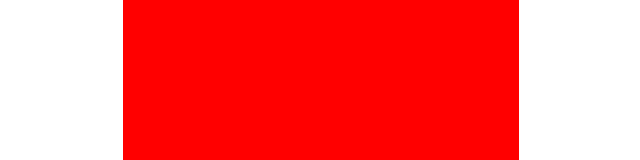
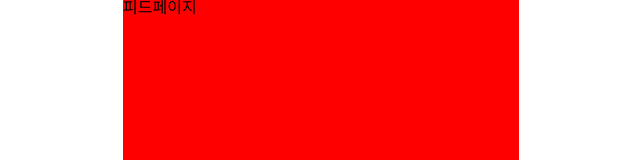
Before and after one commit to hondi-dive/front, a JavaScript app: page /feed in a window 1280 px wide. Before the commit this address had no page. Shown: the top 160 px of the page, without its empty margins (319-959 px from the left). Built offline with nearby package versions, Linux system fonts and the light colour scheme.

Commit message:
Add feed page

```diff
--- /dev/null
+++ b/src/pages/Feed.js
@@ -0,0 +1,5 @@
+const Feed = () => {
+  return <div>피드페이지</div>;
+};
+
+export default Feed;
--- a/src/routes/index.js
+++ b/src/routes/index.js
@@ -2,12 +2,14 @@
 
 import Main from 'pages/Main';
 import Main2 from 'pages/Main2';
+import Feed from 'pages/Feed';
 
 const Routes2 = () => {
   return (
     <Routes>
       <Route path="/" element={<Main />} />
       <Route path="/main2" element={<Main2 />} />
+      <Route path="/feed" element={<Feed />} />
     </Routes>
   );
 };
```
